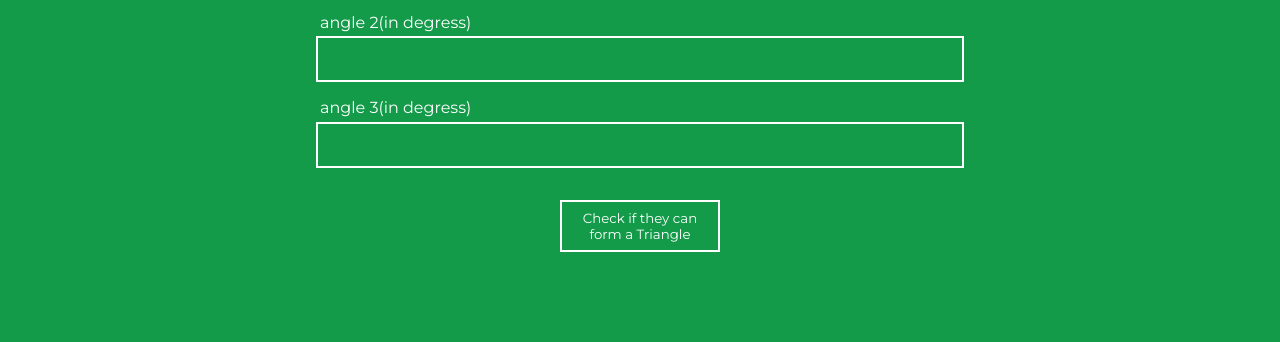
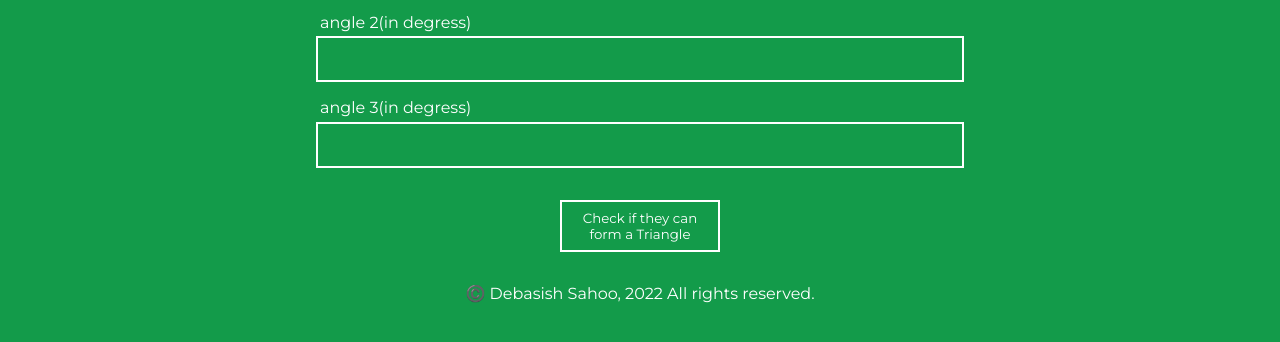
Before and after one commit to DebasishSahoo10/fun-with-triangles, a plain HTML site: page index.html in a window 1280 px wide. Shown: the part 238-580 px from the top of the page. Drawn offline with Linux system fonts and the light colour scheme.

Commit message:
refactor : added copyright text

```diff
--- a/index.html
+++ b/index.html
@@ -31,6 +31,8 @@
     <input type="number" class="angle-input">
     <button id="check-button">Check if they can form a Triangle</button>
     <div id="output-area"></div>
+
+    <p id="copyright-text">©️ Debasish Sahoo, 2022 All rights reserved.</p>
 </body>
 <script src="/istriangle.js" type="text/javascript"></script>
 </html>
```
